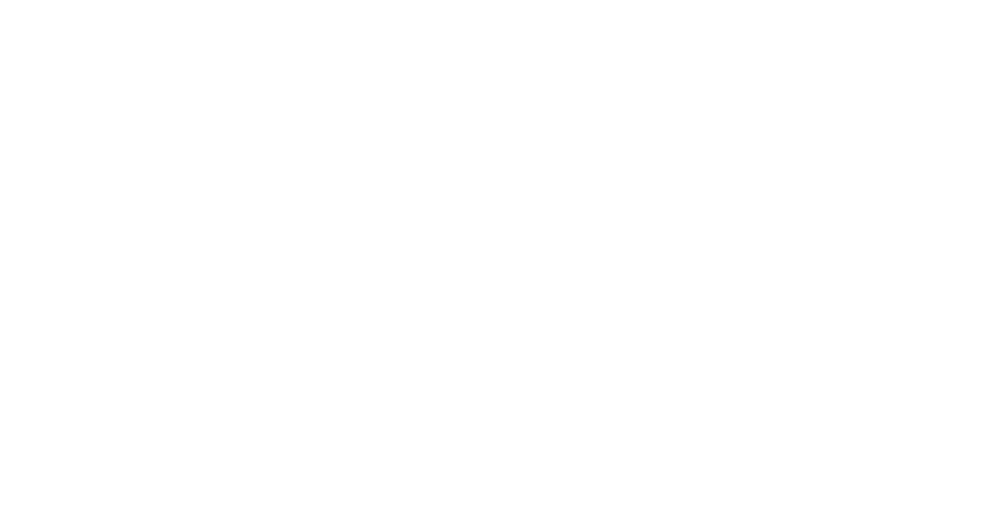
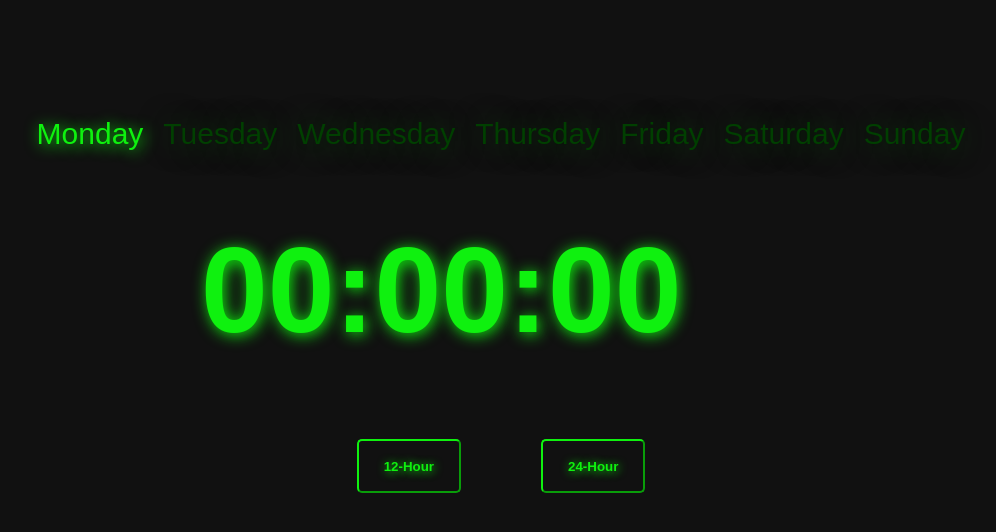
Before and after one commit to hulchenko/weekday-clock, a plain HTML site: page index.html in a window 1280 px wide. Shown: the whole page, without its empty margins (139-1135 px from the left). Drawn offline with Linux system fonts and the light colour scheme; a web font is replaced by a local one.

Commit message:
add html/css

```diff
--- a/index.html
+++ b/index.html
@@ -4,7 +4,32 @@
     <meta charset="UTF-8" />
     <meta http-equiv="X-UA-Compatible" content="IE=edge" />
     <meta name="viewport" content="width=device-width, initial-scale=1.0" />
-    <title>Document</title>
+    <link rel="stylesheet" href="style.css" />
+    <title>Weekday Clock</title>
   </head>
-  <body></body>
+  <body>
+    <div class="container">
+      <div class="week">
+        <p class="day">Monday</p>
+        <p>Tuesday</p>
+        <p>Wednesday</p>
+        <p>Thursday</p>
+        <p>Friday</p>
+        <p>Saturday</p>
+        <p>Sunday</p>
+      </div>
+      <div class="clock">
+        <p class="hrs">00</p>
+        <span class="dots">:</span>
+        <p class="mins">00</p>
+        <span class="dots">:</span>
+        <p class="secs">00</p>
+      </div>
+      <div class="buttons">
+        <div><button class="twelve">12-Hour</button></div>
+        <div><button class="twenty-four">24-Hour</button></div>
+      </div>
+    </div>
+    <script src="script.js"></script>
+  </body>
 </html>
--- a/script.js
+++ b/script.js
@@ -0,0 +1,3 @@
+const clock = document.querySelector('.clock');
+const dots = document.getElementsByClassName('dots');
+const date = new Date();
--- a/style.css
+++ b/style.css
@@ -0,0 +1,95 @@
+@import url('https://fonts.googleapis.com/css2?family=Electrolize&display=swap');
+
+* {
+  font-family: 'Electrolize', sans-serif;
+  user-select: none;
+  overflow-x: none;
+}
+
+html {
+  display: flex;
+  justify-content: center;
+  align-items: center;
+  background-color: #111;
+  height: 100vh;
+}
+
+.container {
+  display: flex;
+  flex-direction: column;
+  justify-content: center;
+  align-items: center;
+  width: 600px;
+  margin-top: -200px;
+}
+
+.week {
+  display: flex;
+}
+
+.week p {
+  margin: 10px;
+  font-size: 30px;
+  color: rgb(1, 63, 1);
+  text-shadow: 1px 1px 30px rgb(1, 63, 1);
+}
+
+.clock {
+  display: flex;
+  font-size: 120px;
+  font-weight: bold;
+  width: 600px;
+  margin-top: -60px;
+}
+
+span {
+  display: flex;
+  justify-content: center;
+  align-items: center;
+}
+
+.day {
+  color: rgb(15, 241, 15) !important;
+  text-shadow: 2px 2px 15px rgb(15, 241, 15) !important;
+}
+
+.clock {
+  color: rgb(15, 241, 15);
+  text-shadow: 2px 2px 15px rgb(15, 241, 15);
+}
+
+.buttons {
+  margin-top: -40px;
+  display: flex;
+}
+
+.twelve,
+.twenty-four {
+  display: flex;
+  border-radius: 5px;
+  border-color: rgb(15, 241, 15);
+  margin: 0 40px;
+  padding: 25px;
+  height: 15px;
+  justify-content: center;
+  align-items: center;
+  background-color: #111;
+  color: rgb(15, 241, 15);
+  font-weight: bold;
+  text-shadow: 1px 1px 10px rgb(15, 241, 15);
+  cursor: pointer;
+  outline: none;
+}
+
+.twelve:hover,
+.twenty-four:hover {
+  background-color: rgb(15, 241, 15);
+  color: #111;
+  border-color: #111;
+  text-shadow: 1px 1px 10px #111;
+}
+
+.twelve:active,
+.twenty-four:active {
+  transform: scale(0.99);
+}
```
